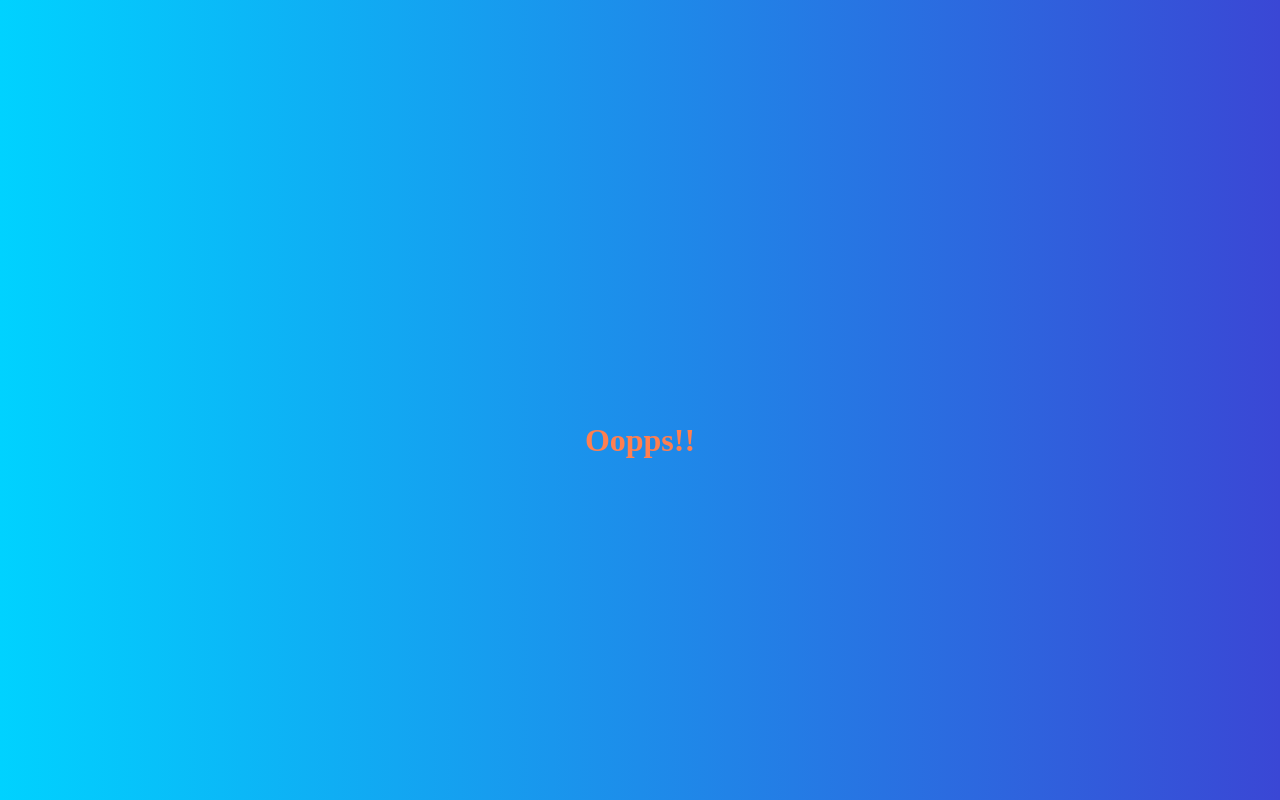
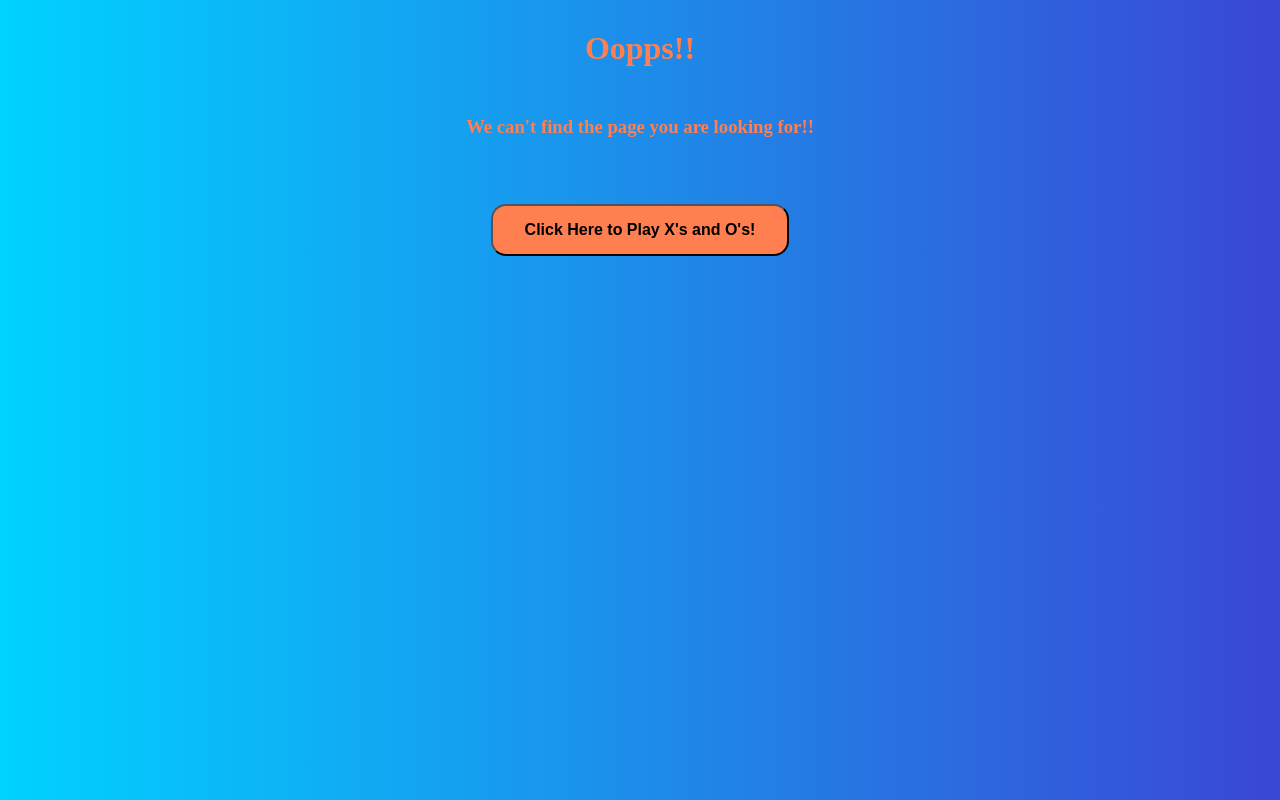
Before and after one commit to AmyDelaney94/X_vs_O, a plain HTML site: page 404.html in a window 1280 px wide. Shown: the top 800 px of the page. Drawn offline with Linux system fonts and the light colour scheme.

Commit message:
update to styling of error404 to improve appearance of page

```diff
--- a/404.html
+++ b/404.html
@@ -44,12 +44,12 @@
 
     .error-404 > h1 {
         font-weight: 700;
-        margin: 33%;
+        margin: 30px;
     }
 
     .error-404 > h3 {
         font-weight: 700;
-        margin: 33%;
+        margin-bottom: 30px;
     }
 
     .error-button {
--- a/assets/js/script.js
+++ b/assets/js/script.js
@@ -114,7 +114,7 @@ function handleClick(e) {
 
     nextTurn();
 
-    if (gameWon(!playerOption)) {
+    if (gameWon(cpuSelect)) {
         notGameOver();
         chosenBoxes = [];
         return;
```
